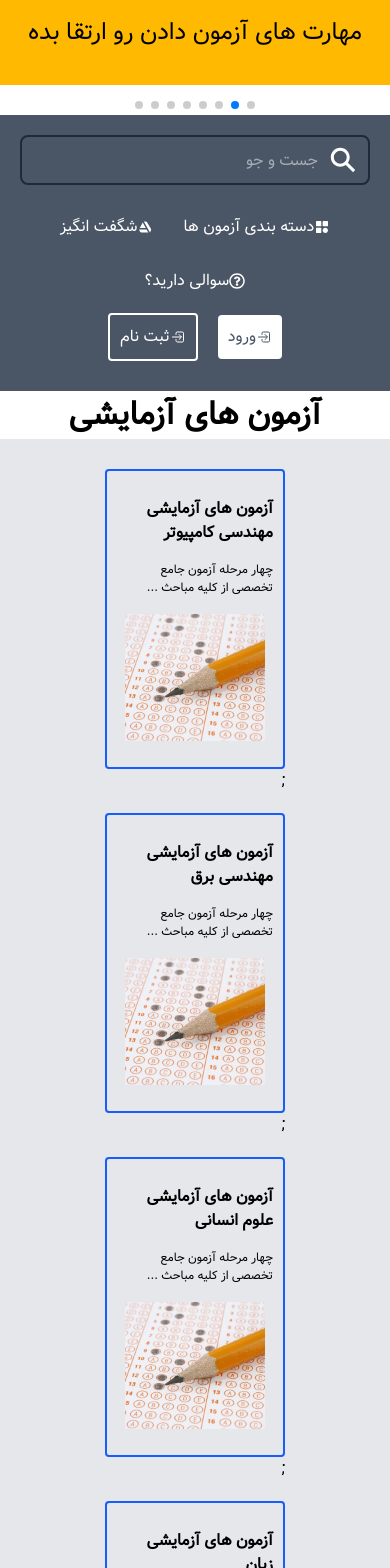
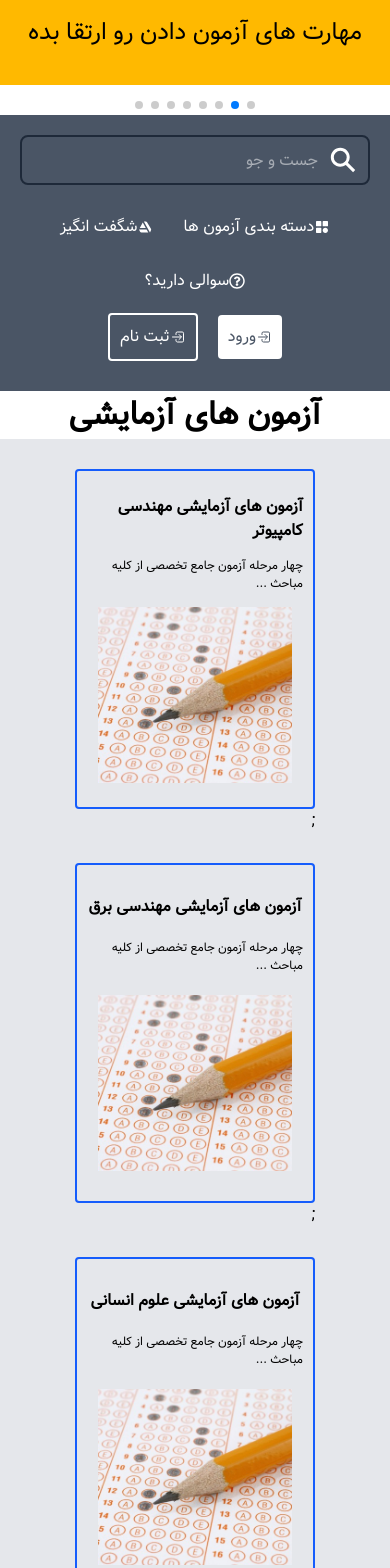
Before and after one commit to Azadigithub/Bama, a React (Vite) app in the folder Frontend-React/: page / in a window 390 px wide. Shown: the top 1568 px of the page. Built offline with nearby package versions, Linux system fonts and the light colour scheme.

Commit message:
Fix (style): responsive Exam content

```diff
--- a/Frontend-React/src/Components/Examcontent.jsx
+++ b/Frontend-React/src/Components/Examcontent.jsx
@@ -3,7 +3,7 @@ import React from "react";
 const Examcontent = (props) => {
     let { title, description, image } = props
   return (
-    <div className="flex flex-col items-center justify-evenly w-[180px] large:w-[220px] h-[300px] border-blue-600 border-2 p-[10px] rounded-4">
+    <div className="flex flex-col items-center justify-evenly w-[240px] medium:w-[200px]  h-[340px] border-blue-600 border-2 p-[10px] rounded-4">
       <h1 className="font-bold">{title}</h1>
       <p className="text-[12px]">{description}</p>
       <img src={image} alt="" className="w-[90%]"/>
--- a/Frontend-React/src/Pages/Home.jsx
+++ b/Frontend-React/src/Pages/Home.jsx
@@ -124,7 +124,7 @@ const Home = () => {
         </div>
 
         <h2 className="text-center text-[32px] font-bold">آزمون های آزمایشی</h2>
-        <div className="w-full flex-center flex-col gap-[20px] small:grid small:grid-cols-2 xlarge:grid-cols-[auto_auto_auto] large:grid-cols-4 bg-gray-200 p-[30px]">
+        <div className="w-full flex-center flex-col gap-[30px] small:grid small:grid-cols-2 xlarge:grid-cols-[auto_auto_auto] large:grid-cols-4 bg-gray-200 p-[30px]">
           {ExamInfows.map((info) => {
             return (
               <div key={info.id} className="">
```
